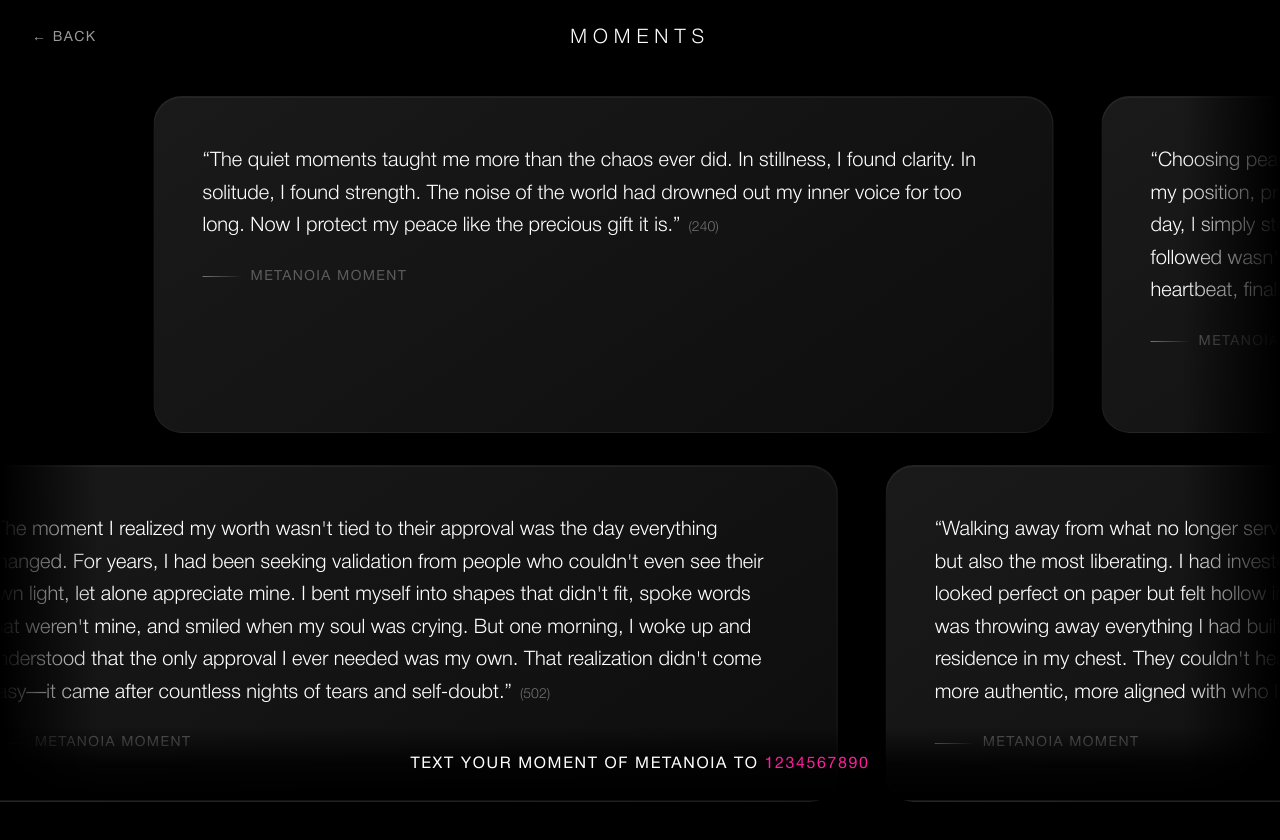
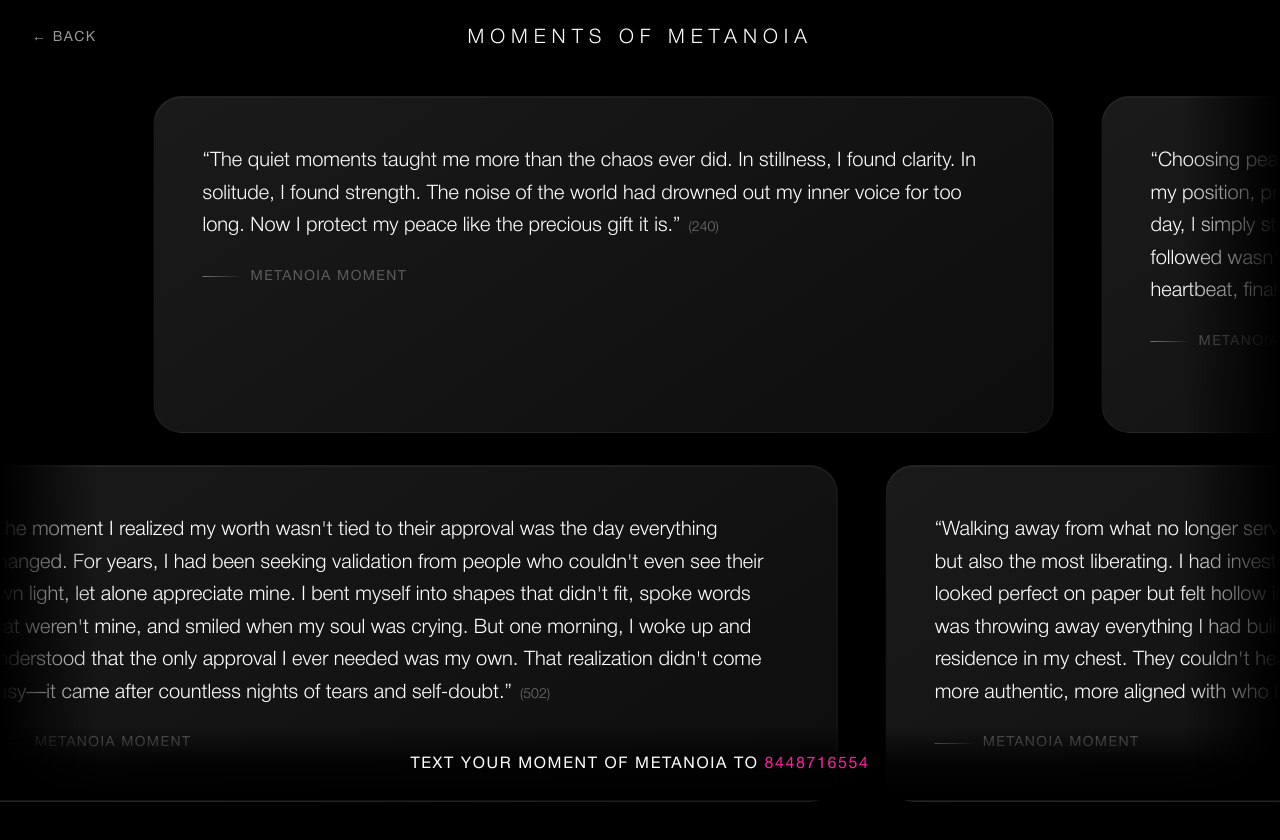
Before and after one commit to Al3xand3r11/metanoia, a Next.js app: page /messages in a window 1280 px wide. Shown: the top 840 px of the page. Built offline with nearby package versions, Linux system fonts and the light colour scheme.

Commit message:
verbiage update

```diff
--- a/app/messages/page.tsx
+++ b/app/messages/page.tsx
@@ -88,7 +88,7 @@ export default function Messages() {
           className="text-white text-xl uppercase tracking-[0.3em] font-light"
           style={{ fontFamily: "var(--font-helvetica-neue)" }}
         >
-          Moments
+          Moments of Metanoia
         </h1>
         <div className="w-16" /> {/* Spacer for centering */}
       </div>
@@ -130,7 +130,7 @@ export default function Messages() {
           style={{ fontFamily: "var(--font-helvetica-neue)" }}
         >
           text your moment of metanoia to{" "}
-          <span style={{ color: "#FF1D9D" }}>1234567890</span>
+          <span style={{ color: "#FF1D9D" }}>8448716554</span>
         </p>
       </div>
     </div>
```
